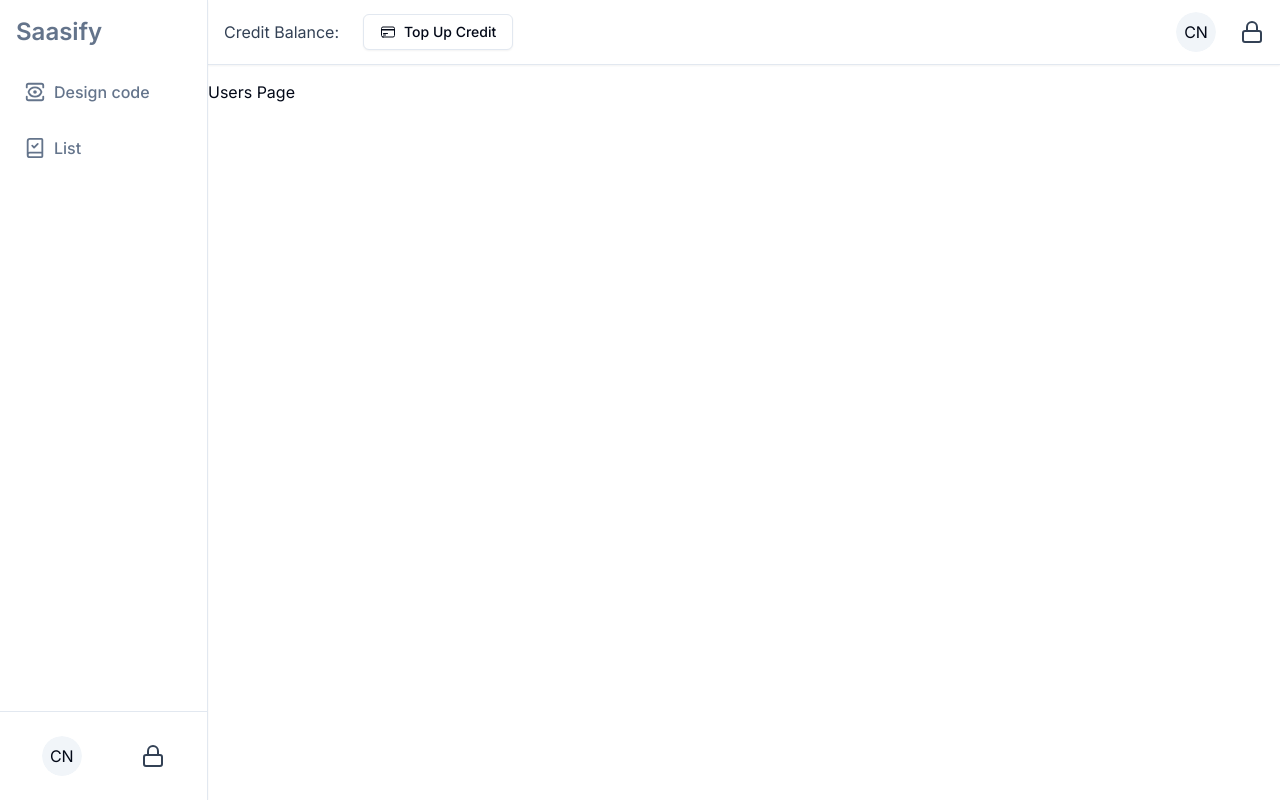
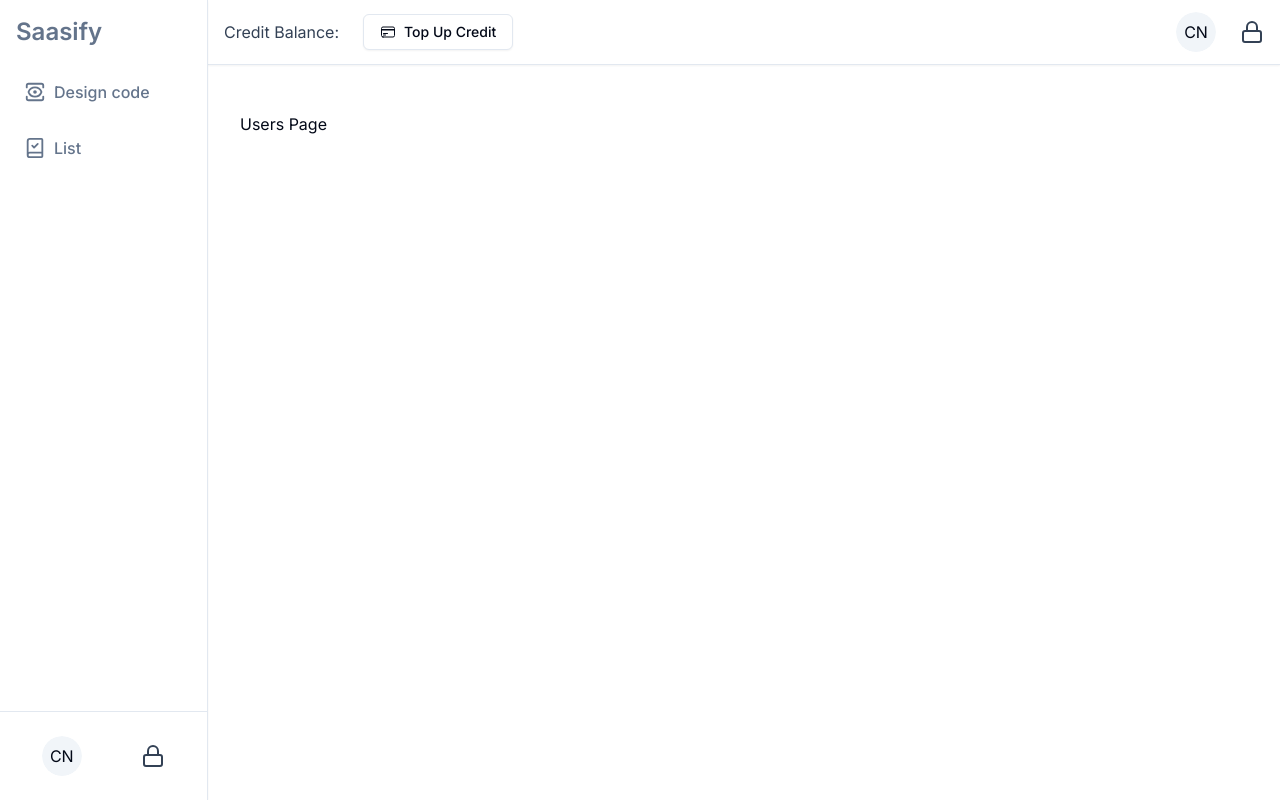
Before and after one commit to hayle01/Nextjs-Fullstack-App, a Next.js app: page /dashboard/admin/users in a window 1280 px wide. Built offline with nearby package versions, Linux system fonts and the light colour scheme; no server answers.

Commit message:
Users page

```diff
--- a/app/dashboard/admin/(pages)/users/page.tsx
+++ b/app/dashboard/admin/(pages)/users/page.tsx
@@ -2,7 +2,7 @@ import React from 'react'
 
 const UserPage = () => {
   return (
-    <div>Users Page</div>
+    <div className="w-full p-6 lg:p-8">Users Page</div>
   )
 }
 
```
